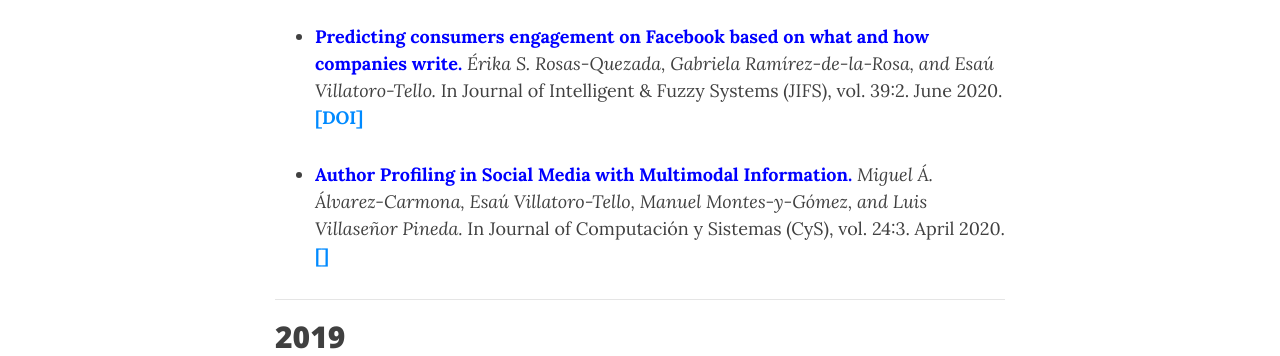
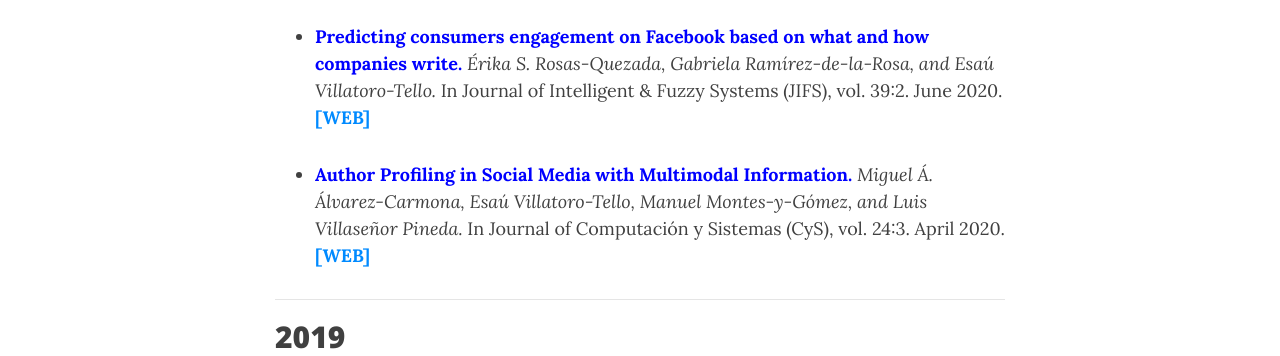
Before and after one commit to oravar333/oravar333.github.io, a Jekyll site: the page built from publications.md, in a window 1280 px wide and 900 px high, scrolled down 5467 px. Shown: the part 154-510 px from the top of the window. Built offline with Jekyll 4.4.1, drawn with Linux system fonts in a browser that asks for light colours; nearby versions of some CDN libraries.

Commit message:
Update publications.md

```diff
--- a/publications.md
+++ b/publications.md
@@ -95,9 +95,9 @@ This page is being updated. Please, in the meantime, check my full publications
 
 * <span style="color:blue">**Idiap Submission to Swiss-German Language Detection Shared Task.**</span> *Shantipriya Parida, Esaú Villatoro-Tello, Sajit Kumar, Petr Motlicek, Qingran Zhan.* In Proceedings of the 5th Swiss Text Analytics Conference (SwissText) & 16th Conference on Natural Language Processing (KONVENS), Zurich, Switzerland, June 23-25, 2020. [**[WEB]**](http://ceur-ws.org/Vol-2624/germeval-task2-paper4.pdf)
 
-* <span style="color:blue">**Predicting consumers engagement on Facebook based on what and how companies write.**</span> *Érika S. Rosas-Quezada, Gabriela Ramírez-de-la-Rosa, and Esaú Villatoro-Tello.* In Journal of Intelligent & Fuzzy Systems (JIFS), vol. 39:2. June 2020. [**[DOI]**](10.3233/JIFS-179897)
+* <span style="color:blue">**Predicting consumers engagement on Facebook based on what and how companies write.**</span> *Érika S. Rosas-Quezada, Gabriela Ramírez-de-la-Rosa, and Esaú Villatoro-Tello.* In Journal of Intelligent & Fuzzy Systems (JIFS), vol. 39:2. June 2020. [**[WEB]**](https://content.iospress.com/articles/journal-of-intelligent-and-fuzzy-systems/ifs179897)
 
-* <span style="color:blue">**Author Profiling in Social Media with Multimodal Information.**</span> *Miguel Á. Álvarez-Carmona, Esaú Villatoro-Tello, Manuel Montes-y-Gómez, and Luis Villaseñor Pineda.* In Journal of Computación y Sistemas (CyS), vol. 24:3. April 2020. [**[]**](https://www.cys.cic.ipn.mx/ojs/index.php/CyS/article/view/3488)
+* <span style="color:blue">**Author Profiling in Social Media with Multimodal Information.**</span> *Miguel Á. Álvarez-Carmona, Esaú Villatoro-Tello, Manuel Montes-y-Gómez, and Luis Villaseñor Pineda.* In Journal of Computación y Sistemas (CyS), vol. 24:3. April 2020. [**[WEB]**](https://www.cys.cic.ipn.mx/ojs/index.php/CyS/article/view/3488)
 
 ---
 
```
